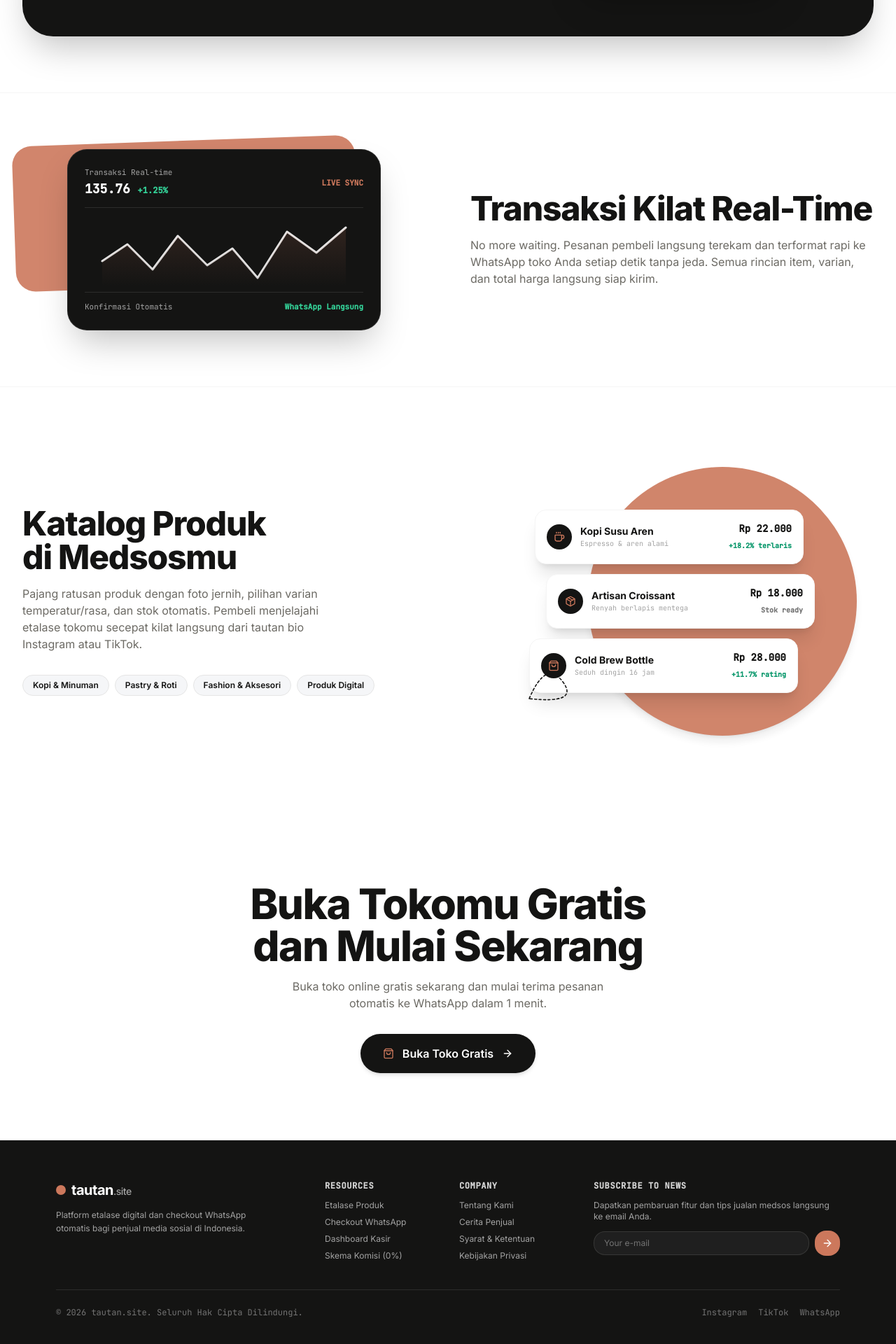
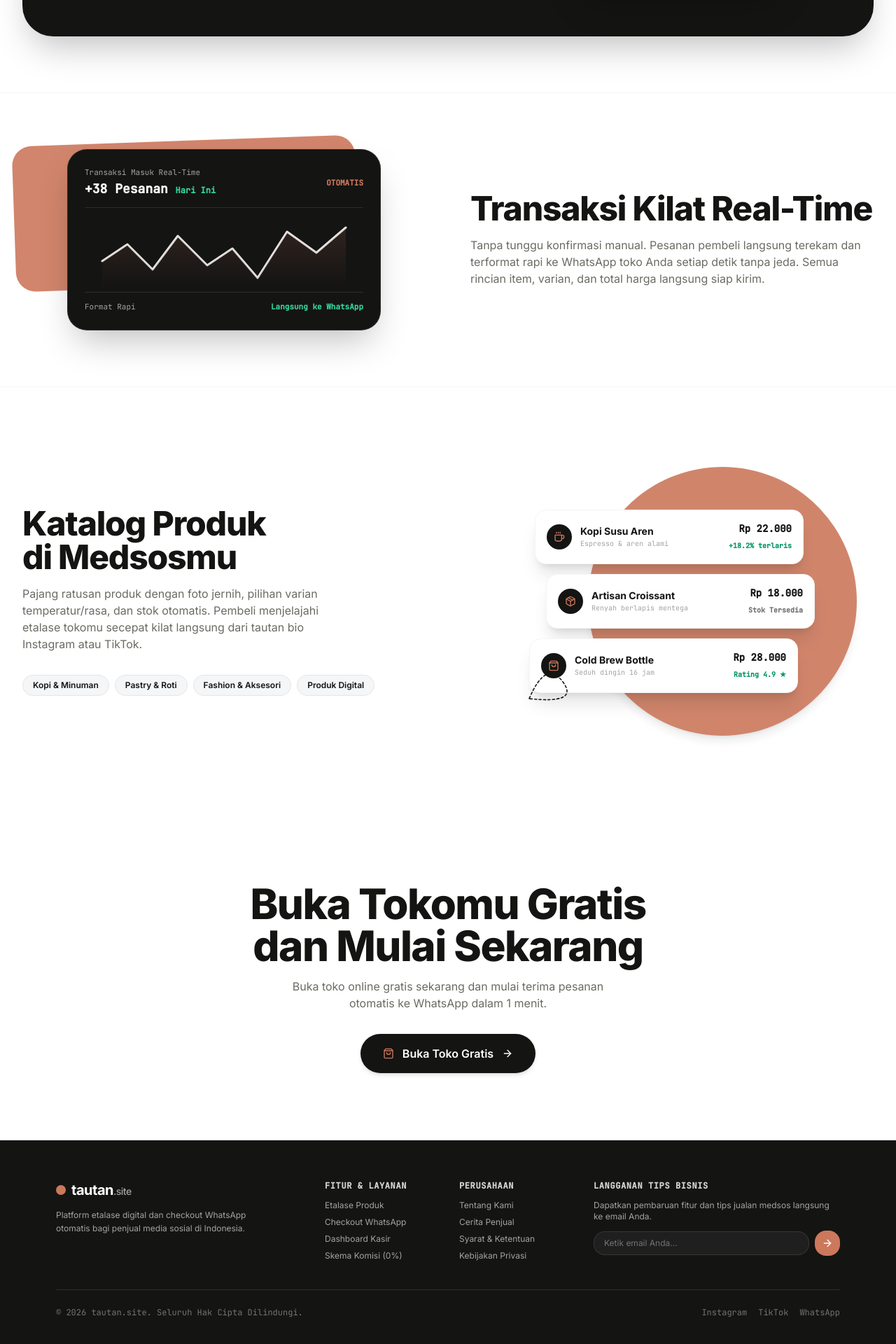
Before and after one commit to haidirwf/tautantoko, a React (Vite) app: page / in a window 1280 px wide. Shown: the part 3082-5002 px from the top of the page at 70% size. Built offline with nearby package versions, Linux system fonts and the light colour scheme; no server answers.

Commit message:
style: translate all remaining english texts and labels into natural indonesian

```diff
--- a/src/pages/LandingPage.tsx
+++ b/src/pages/LandingPage.tsx
@@ -729,10 +729,10 @@ export function LandingPage() {
             <div className="w-full max-w-md bg-[#141413] text-white rounded-[28px] p-6 shadow-2xl relative z-10 border border-white/10">
               <div className="flex items-center justify-between pb-3 border-b border-white/10">
                 <div>
-                  <span className="text-[11px] font-mono text-neutral-400 block">Transaksi Real-time</span>
-                  <div className="text-lg font-bold font-mono text-white mt-0.5">135.76 <span className="text-emerald-400 text-xs font-semibold">+1.25%</span></div>
+                  <span className="text-[11px] font-mono text-neutral-400 block">Transaksi Masuk Real-Time</span>
+                  <div className="text-lg font-bold font-mono text-white mt-0.5">+38 Pesanan <span className="text-emerald-400 text-xs font-semibold">Hari Ini</span></div>
                 </div>
-                <span className="text-[11px] font-mono text-[#cc785c] font-bold">LIVE SYNC</span>
+                <span className="text-[11px] font-mono text-[#cc785c] font-bold">OTOMATIS</span>
               </div>
 
               {/* Sparkline Wave Graph */}
@@ -760,8 +760,8 @@ export function LandingPage() {
               </div>
 
               <div className="mt-2 flex items-center justify-between text-[11px] text-neutral-400 font-mono pt-3 border-t border-white/10">
-                <span>Konfirmasi Otomatis</span>
-                <span className="text-emerald-400 font-bold">WhatsApp Langsung</span>
+                <span>Format Rapi</span>
+                <span className="text-emerald-400 font-bold">Langsung ke WhatsApp</span>
               </div>
             </div>
           </motion.div>
@@ -779,7 +779,7 @@ export function LandingPage() {
             </h2>
 
             <p className="mt-4 text-sm sm:text-base text-[#6c6a64] leading-relaxed">
-              No more waiting. Pesanan pembeli langsung terekam dan terformat rapi ke WhatsApp toko Anda setiap detik tanpa jeda. Semua rincian item, varian, dan total harga langsung siap kirim.
+              Tanpa tunggu konfirmasi manual. Pesanan pembeli langsung terekam dan terformat rapi ke WhatsApp toko Anda setiap detik tanpa jeda. Semua rincian item, varian, dan total harga langsung siap kirim.
             </p>
           </motion.div>
         </div>
@@ -862,7 +862,7 @@ export function LandingPage() {
                 </div>
                 <div className="text-right">
                   <div className="text-xs sm:text-sm font-mono font-bold text-[#141413]">Rp 18.000</div>
-                  <span className="text-[10px] font-mono text-neutral-500 font-bold">Stok ready</span>
+                  <span className="text-[10px] font-mono text-neutral-500 font-bold">Stok Tersedia</span>
                 </div>
               </div>
 
@@ -879,7 +879,7 @@ export function LandingPage() {
                 </div>
                 <div className="text-right">
                   <div className="text-xs sm:text-sm font-mono font-bold text-[#141413]">Rp 28.000</div>
-                  <span className="text-[10px] font-mono text-emerald-600 font-bold">+11.7% rating</span>
+                  <span className="text-[10px] font-mono text-emerald-600 font-bold">Rating 4.9 ★</span>
                 </div>
               </div>
 
@@ -956,7 +956,7 @@ export function LandingPage() {
           {/* Resources Column */}
           <div className="md:col-span-2">
             <h4 className="text-xs font-mono font-bold text-neutral-300 uppercase tracking-wider mb-3">
-              Resources
+              Fitur & Layanan
             </h4>
             <ul className="space-y-2 text-xs text-neutral-400">
               <li>
@@ -1001,7 +1001,7 @@ export function LandingPage() {
           {/* Company Column */}
           <div className="md:col-span-2">
             <h4 className="text-xs font-mono font-bold text-neutral-300 uppercase tracking-wider mb-3">
-              Company
+              Perusahaan
             </h4>
             <ul className="space-y-2 text-xs text-neutral-400">
               <li>
@@ -1019,10 +1019,10 @@ export function LandingPage() {
             </ul>
           </div>
 
-          {/* Subscribe to News Column */}
+          {/* Kolom Berlangganan Tips Bisnis */}
           <div className="md:col-span-4">
             <h4 className="text-xs font-mono font-bold text-neutral-300 uppercase tracking-wider mb-3">
-              Subscribe to News
+              Langganan Tips Bisnis
             </h4>
             <p className="text-xs text-neutral-400 mb-3">
               Dapatkan pembaruan fitur dan tips jualan medsos langsung ke email Anda.
@@ -1030,13 +1030,13 @@ export function LandingPage() {
             <form onSubmit={(e) => e.preventDefault()} className="flex items-center gap-2">
               <input
                 type="email"
-                placeholder="Your e-mail"
+                placeholder="Ketik email Anda..."
                 className="flex-1 bg-white/5 border border-white/10 rounded-xl px-3.5 py-2 text-xs text-white placeholder:text-neutral-500 focus:outline-none focus:border-[#cc785c]"
               />
               <button
                 type="submit"
                 className="size-9 rounded-xl bg-[#cc785c] hover:bg-[#b8674d] text-white flex items-center justify-center transition-colors cursor-pointer shrink-0"
-                title="Subscribe"
+                title="Langganan"
               >
                 <ArrowRight className="size-4" />
               </button>
```
